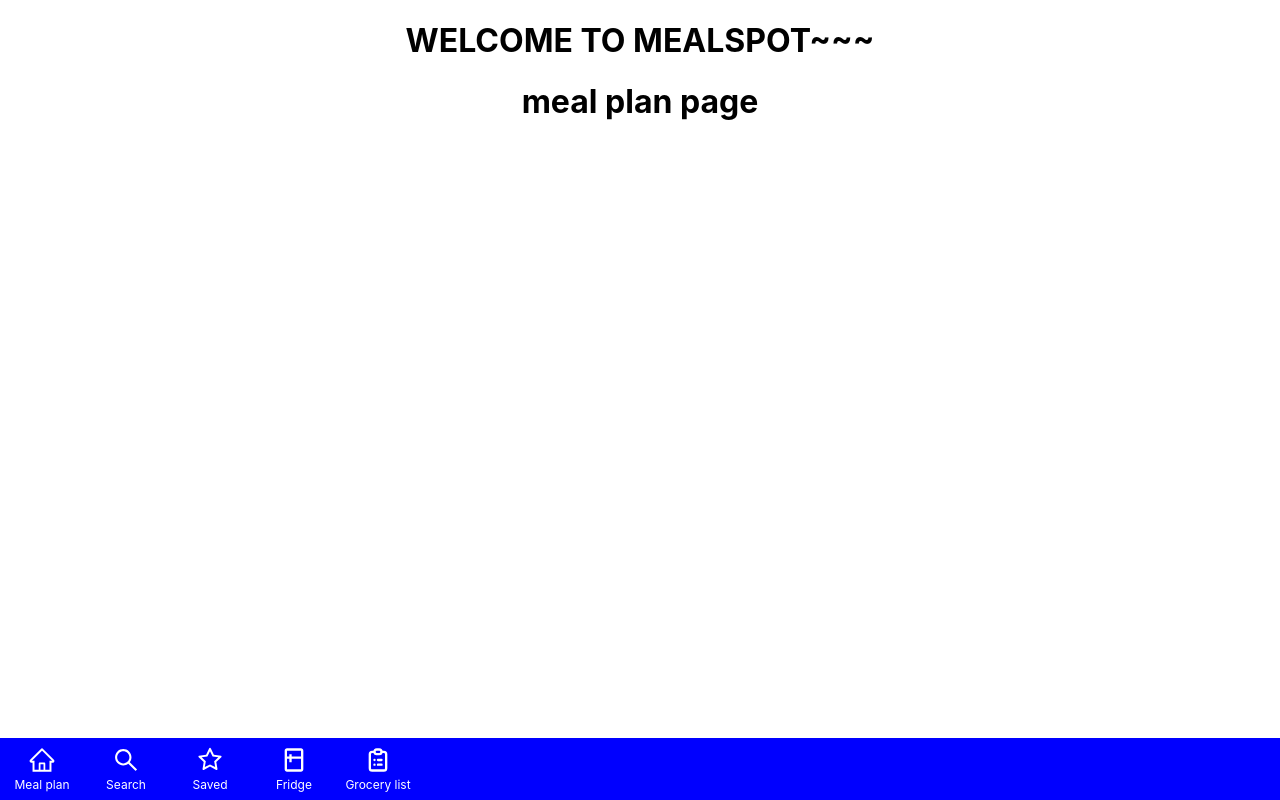
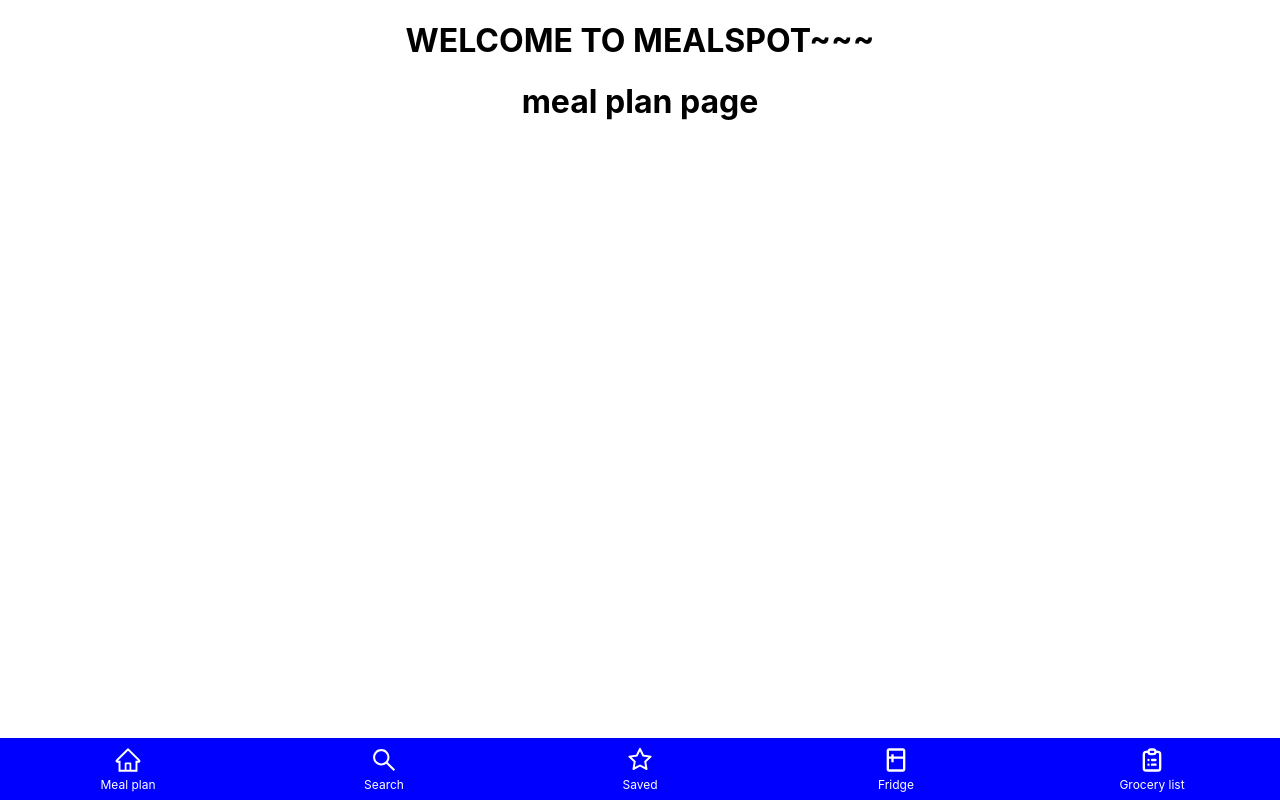
Before and after one commit to agiledev-students-spring2023/final-project-mealspot, a React (Create React App) app in the folder front-end/: page / in a window 1280 px wide. Built offline with nearby package versions, Linux system fonts and the light colour scheme.

Commit message:
updated padding to be in px, link width to be in %

```diff
--- a/front-end/src/components/Navbar.css
+++ b/front-end/src/components/Navbar.css
@@ -5,8 +5,8 @@
     flex-direction: row;
     background-color: blue;
     width: 100%;
-    padding-top: 0.5em;
-    padding-bottom: 0.5em;
+    padding-top: 8px;
+    padding-bottom: 8px;
 }
 
 .link {
@@ -14,7 +14,7 @@
     text-decoration: none;
     color: white;
     font-size: 12px;
-    width: 7em;
+    width: 25%;
 }
 
 .navbar-icon {
```
